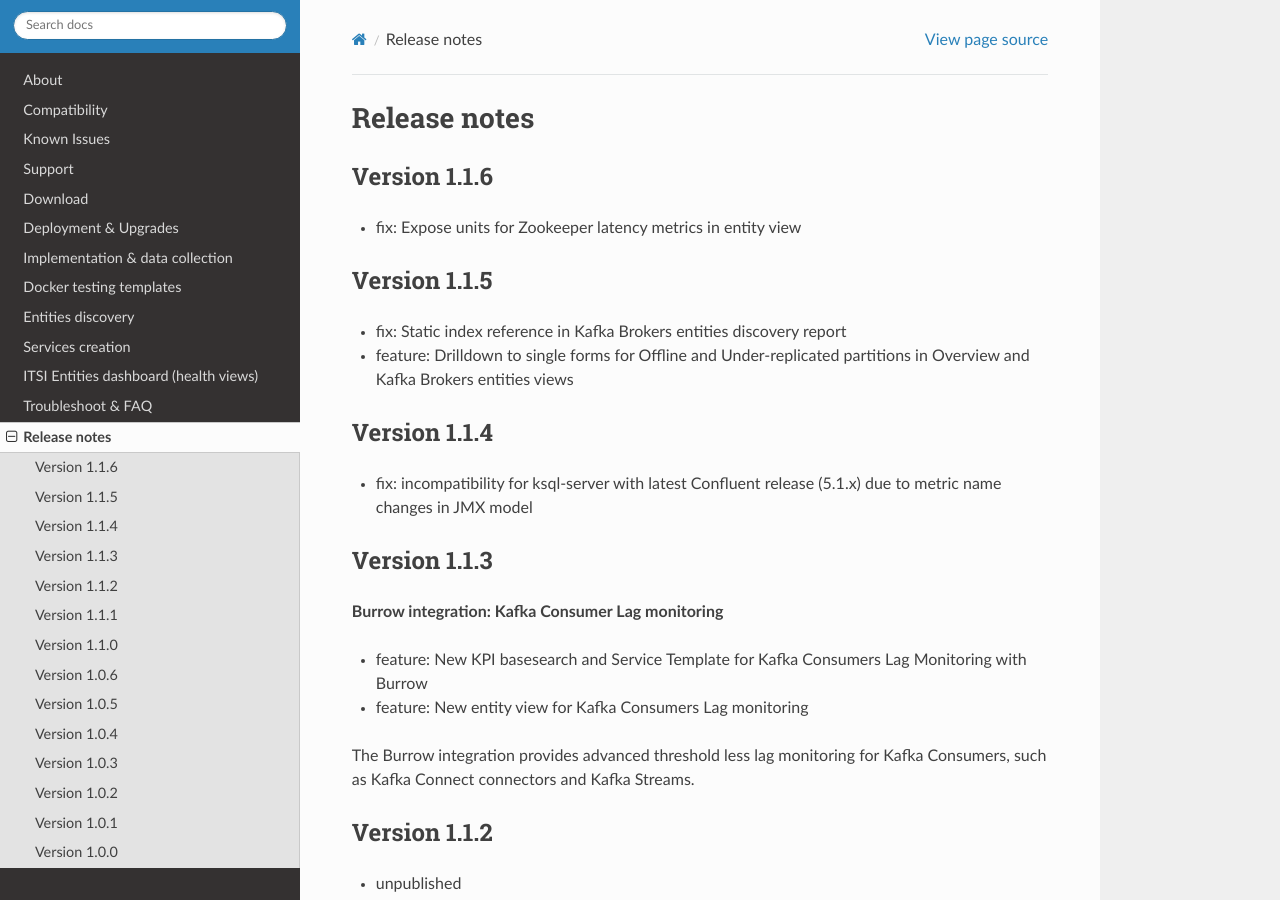
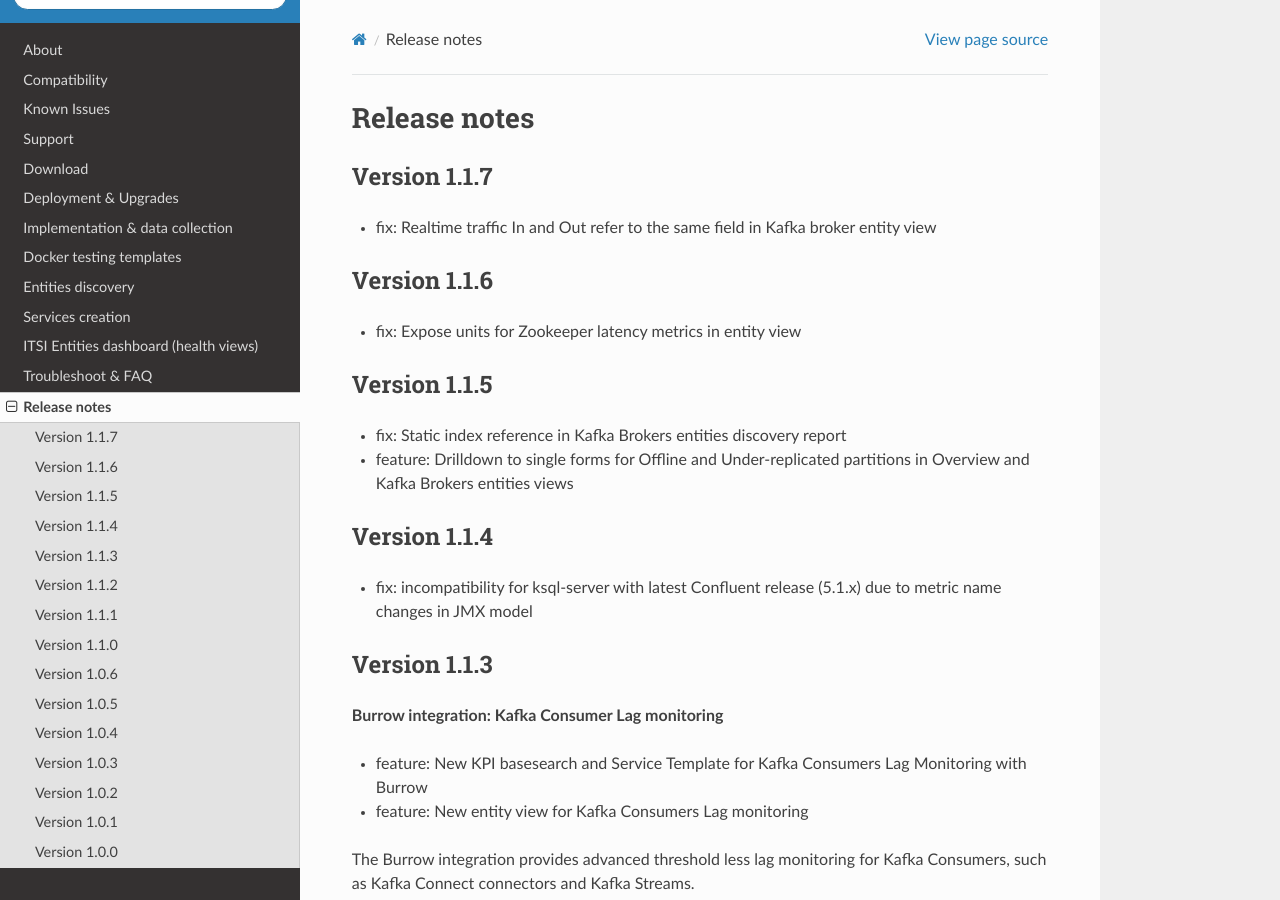
Before and after one commit to guilhemmarchand/DA-ITSI-TELEGRAF-KAFKA, a Sphinx documentation site: the page built from docs/releasenotes.rst, in a window 1280 px wide and 900 px high. Built offline with Sphinx 7.4.7 and the Read the Docs theme 2.0.0, drawn with Linux system fonts in a browser that asks for light colours.

Commit message:
Version 1.1.7
- fix: Realtime traffic In and Out refer to the same field in Kafka broker entity view

```diff
--- a/docs/releasenotes.rst
+++ b/docs/releasenotes.rst
@@ -1,5 +1,10 @@
 Release notes
 #############
+
+Version 1.1.7
+=============
+
+- fix: Realtime traffic In and Out refer to the same field in Kafka broker entity view
 
 Version 1.1.6
 =============
```
Also changed, not shown: 4 other files.
